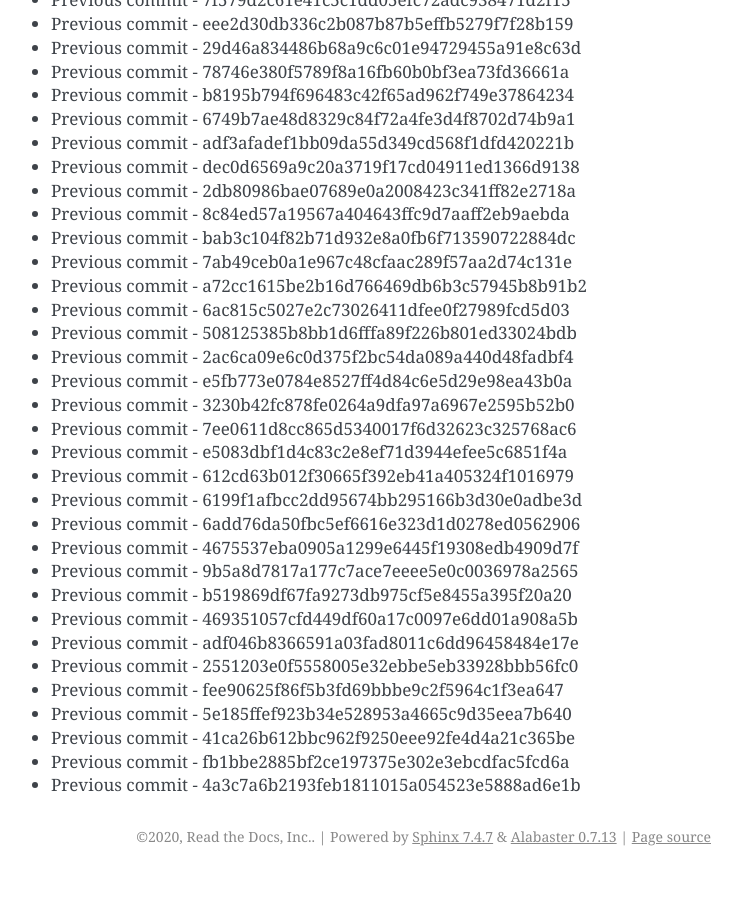
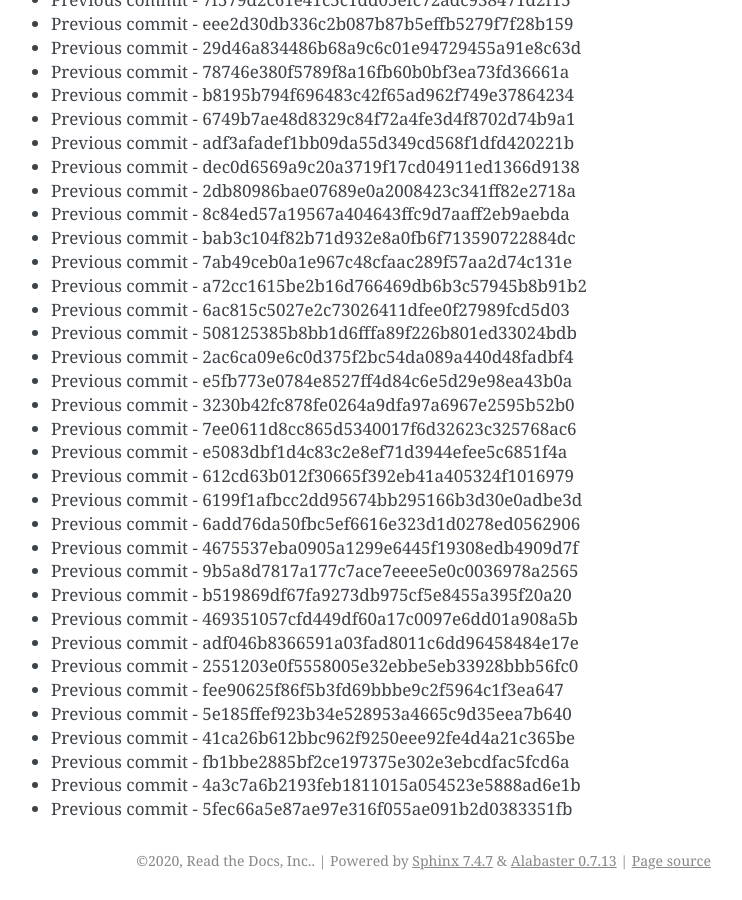
Before and after one commit to readthedocs/rtd-git-stresstest, a Sphinx documentation site: the page built from docs/updates.rst, in a window 1280 px wide and 900 px high, scrolled down 91726 px. Shown: the whole window, without its empty margins (399-1141 px from the left). Built offline with Sphinx 7.4.7, drawn with Linux system fonts in a browser that asks for light colours; before the commit the page ends 92602 px from its top, so only the background shows below that.

Commit message:
Generating commit from previous: 5fec66a5e87ae97e316f055ae091b2d0383351fb

```diff
--- a/docs/updates.rst
+++ b/docs/updates.rst
@@ -3886,3 +3886,4 @@ It can be tested for any performance characteristics.
 * Previous commit - 41ca26b612bbc962f9250eee92fe4d4a21c365be
 * Previous commit - fb1bbe2885bf2ce197375e302e3ebcdfac5fcd6a
 * Previous commit - 4a3c7a6b2193feb1811015a054523e5888ad6e1b
+* Previous commit - 5fec66a5e87ae97e316f055ae091b2d0383351fb
```
